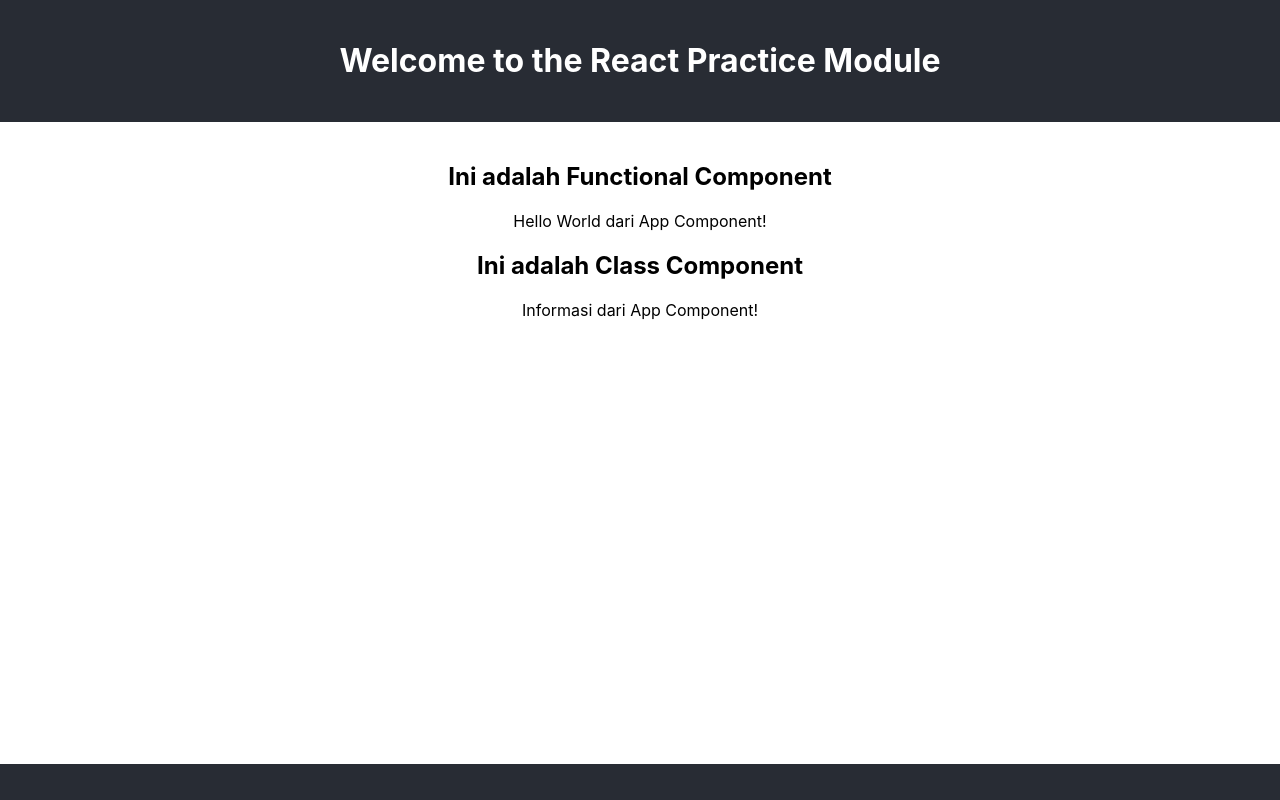
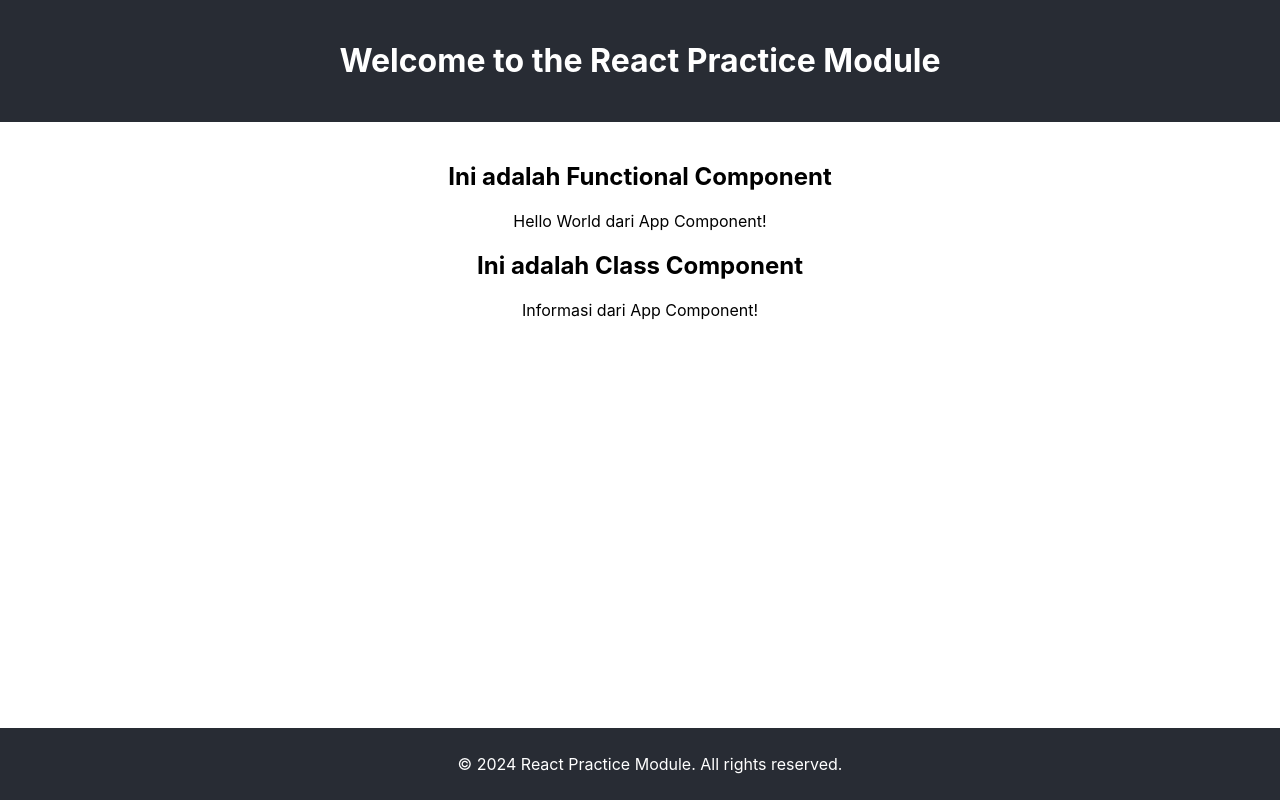
Before and after one commit to ipincamp/learn-react, a React (Create React App) app: page / in a window 1280 px wide. Built offline with nearby package versions, Linux system fonts and the light colour scheme.

Commit message:
refactor: update Footer component to use props for displaying copyright
Passing value di App Component pada komponen Footer.

```diff
--- a/src/App.js
+++ b/src/App.js
@@ -8,7 +8,7 @@
     <div className="App">
       <Header title="Welcome to the React Practice Module" />
       <MainContent message="Hello World dari App Component!" info="Informasi dari App Component!" />
-      <Footer />
+      <Footer copyright="&copy; 2024 React Practice Module. All rights reserved." />
     </div>
   );
 }
```
